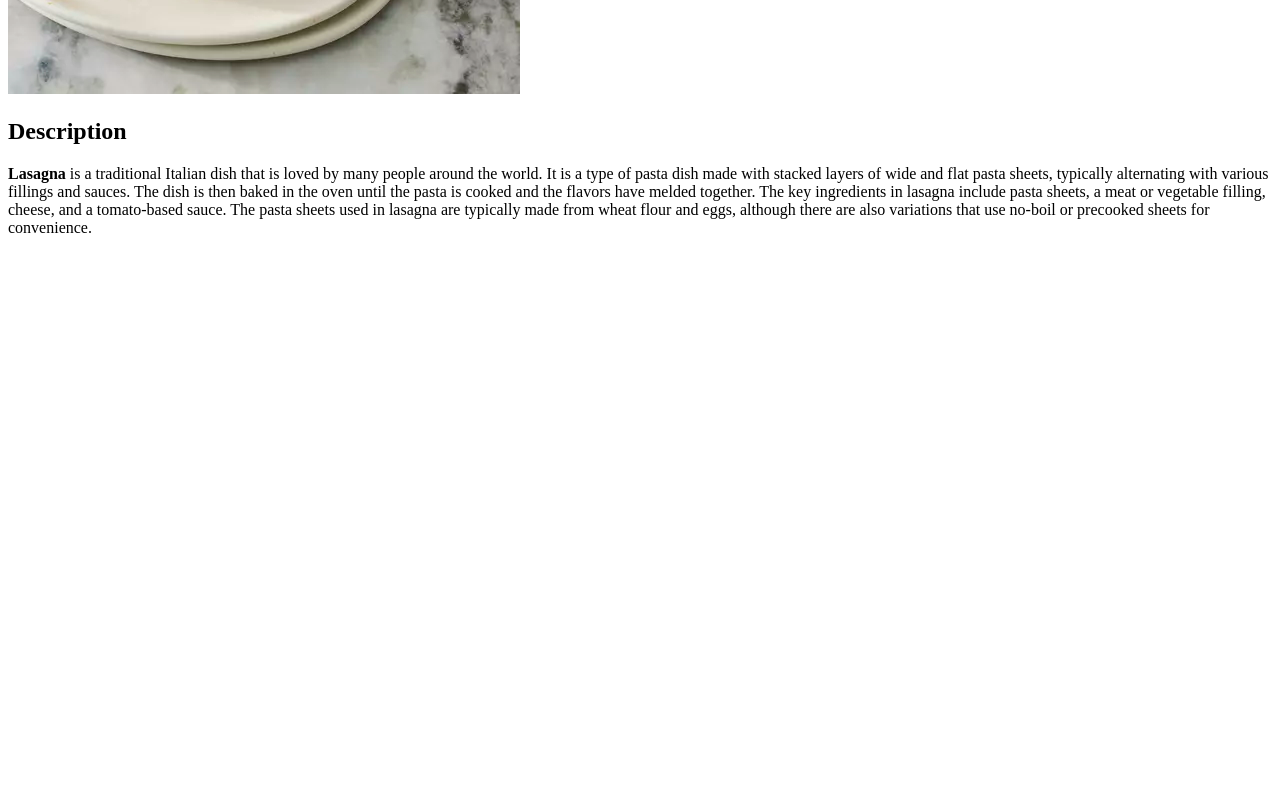
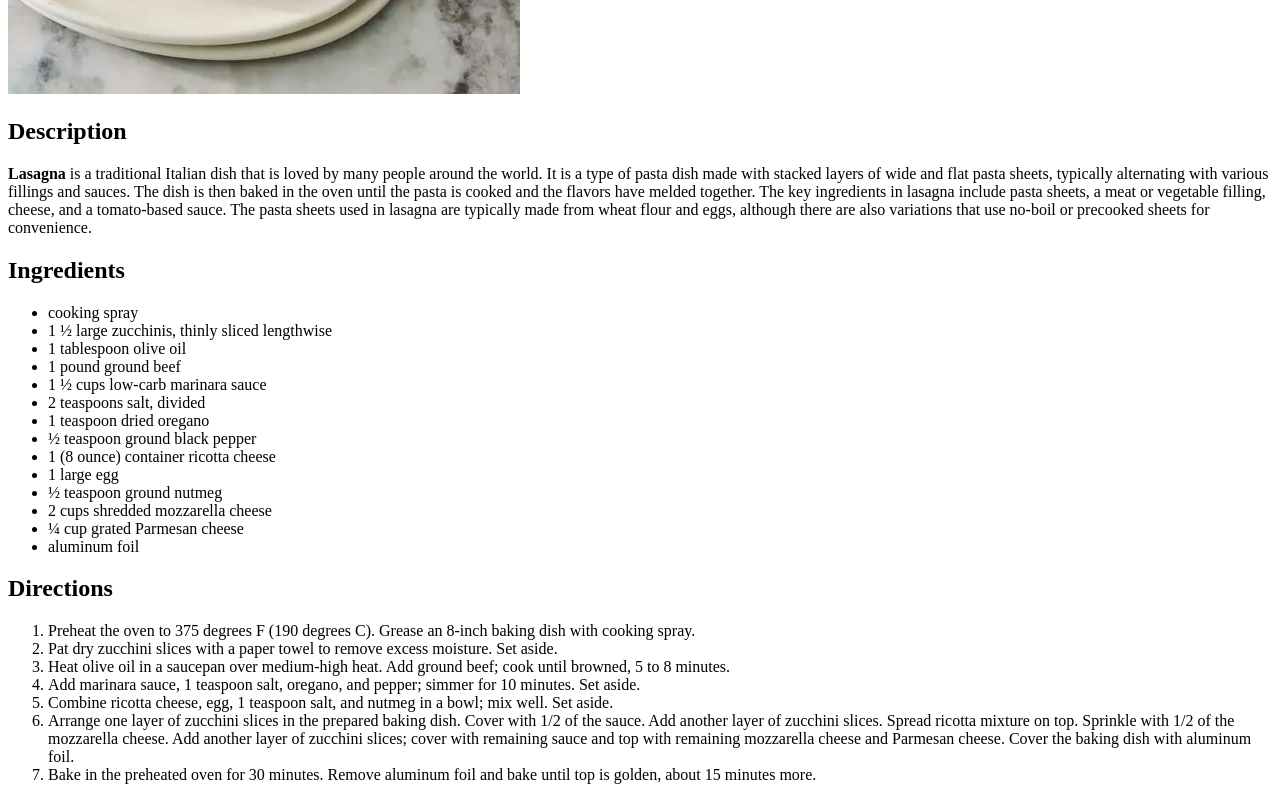
Before and after one commit to Anton-Mikhnou/odin-recipes, a plain HTML site: page recipes/lasagna.html in a window 1280 px wide. Shown: the part 498-1298 px from the top of the page. Before the commit the page ends 800 px from the top, so only its background shows below. Drawn offline with Linux system fonts and the light colour scheme.

Commit message:
lasagna.html

```diff
--- a/recipes/lasagna.html
+++ b/recipes/lasagna.html
@@ -10,5 +10,32 @@
     <img src="./imgs/lasagna.webp" alt="Foto lasagna">
     <h2>Description</h2>
     <p><strong>Lasagna</strong> is a traditional Italian dish that is loved by many people around the world. It is a type of pasta dish made with stacked layers of wide and flat pasta sheets, typically alternating with various fillings and sauces. The dish is then baked in the oven until the pasta is cooked and the flavors have melded together. The key ingredients in lasagna include pasta sheets, a meat or vegetable filling, cheese, and a tomato-based sauce. The pasta sheets used in lasagna are typically made from wheat flour and eggs, although there are also variations that use no-boil or precooked sheets for convenience.</p>
+    <h2>Ingredients</h2>
+    <ul>
+        <li>cooking spray</li>
+        <li>1 ½ large zucchinis, thinly sliced lengthwise</li>
+        <li>1 tablespoon olive oil</li>
+        <li>1 pound ground beef</li>
+        <li>1 ½ cups low-carb marinara sauce</li>
+        <li>2 teaspoons salt, divided</li>
+        <li>1 teaspoon dried oregano</li>
+        <li>½ teaspoon ground black pepper</li>
+        <li>1 (8 ounce) container ricotta cheese</li>
+        <li>1 large egg</li>
+        <li>½ teaspoon ground nutmeg</li>
+        <li>2 cups shredded mozzarella cheese</li>
+        <li>¼ cup grated Parmesan cheese</li>
+        <li>aluminum foil</li>
+    </ul>
+    <h2>Directions</h2>
+    <ol>
+        <li>Preheat the oven to 375 degrees F (190 degrees C). Grease an 8-inch baking dish with cooking spray.</li>
+        <li>Pat dry zucchini slices with a paper towel to remove excess moisture. Set aside.</li>
+        <li>Heat olive oil in a saucepan over medium-high heat. Add ground beef; cook until browned, 5 to 8 minutes.</li>
+        <li>Add marinara sauce, 1 teaspoon salt, oregano, and pepper; simmer for 10 minutes. Set aside.</li>
+        <li>Combine ricotta cheese, egg, 1 teaspoon salt, and nutmeg in a bowl; mix well. Set aside.</li>
+        <li>Arrange one layer of zucchini slices in the prepared baking dish. Cover with 1/2 of the sauce. Add another layer of zucchini slices. Spread ricotta mixture on top. Sprinkle with 1/2 of the mozzarella cheese. Add another layer of zucchini slices; cover with remaining sauce and top with remaining mozzarella cheese and Parmesan cheese. Cover the baking dish with aluminum foil.</li>
+        <li>Bake in the preheated oven for 30 minutes. Remove aluminum foil and bake until top is golden, about 15 minutes more.</li>
+    </ol>
 </body>
 </html>
```
